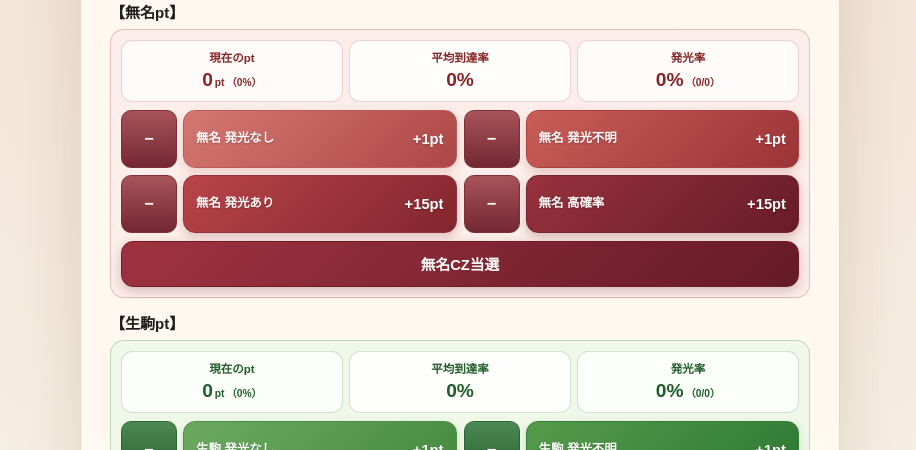
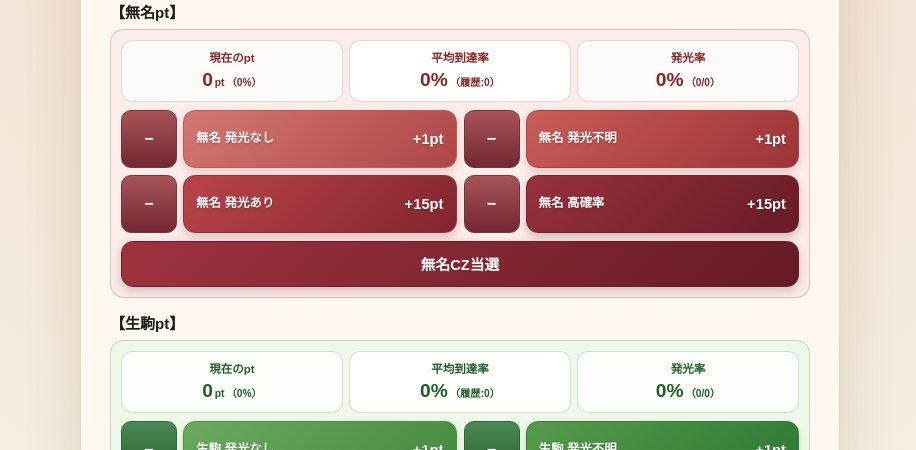
Before and after one commit to umedademu/suisoku, a Next.js app: page /kabaneri2 in a window 1280 px wide. Shown: the part 216-666 px from the top of the page, without its empty margins (180-1096 px from the left). Built offline with nearby package versions, Linux system fonts and the light colour scheme.

Commit message:
カバネリ2の平均到達率に履歴件数を表示

```diff
--- a/app/kabaneri2/page.tsx
+++ b/app/kabaneri2/page.tsx
@@ -1360,9 +1360,14 @@ export default function Kabaneri2Page() {
                           role="status"
                         >
                           <span className="character-point-summary-label">平均到達率</span>
-                          <strong className="character-point-summary-value">
-                            {totalPointProgress.percentageText}
-                          </strong>
+                          <span className="character-point-summary-value-row">
+                            <strong className="character-point-summary-value">
+                              {totalPointProgress.percentageText}
+                            </strong>
+                            <span className="character-point-summary-detail">
+                              （履歴:{totalPointProgress.historyCount}）
+                            </span>
+                          </span>
                         </div>
                         <div
                           aria-label={`${group.character}の発光率 ${lightRatePercentageText} ${lightRate.numerator}/${lightRate.denominator}`}
--- a/lib/app-info.ts
+++ b/lib/app-info.ts
@@ -1,3 +1,3 @@
-export const APP_VERSION = "0.96";
+export const APP_VERSION = "0.97";
 
 export const APP_TITLE = `推測ツールv${APP_VERSION}`;
```
Also changed, not shown: 1 other file (tests, documents, lock files or other folders).
